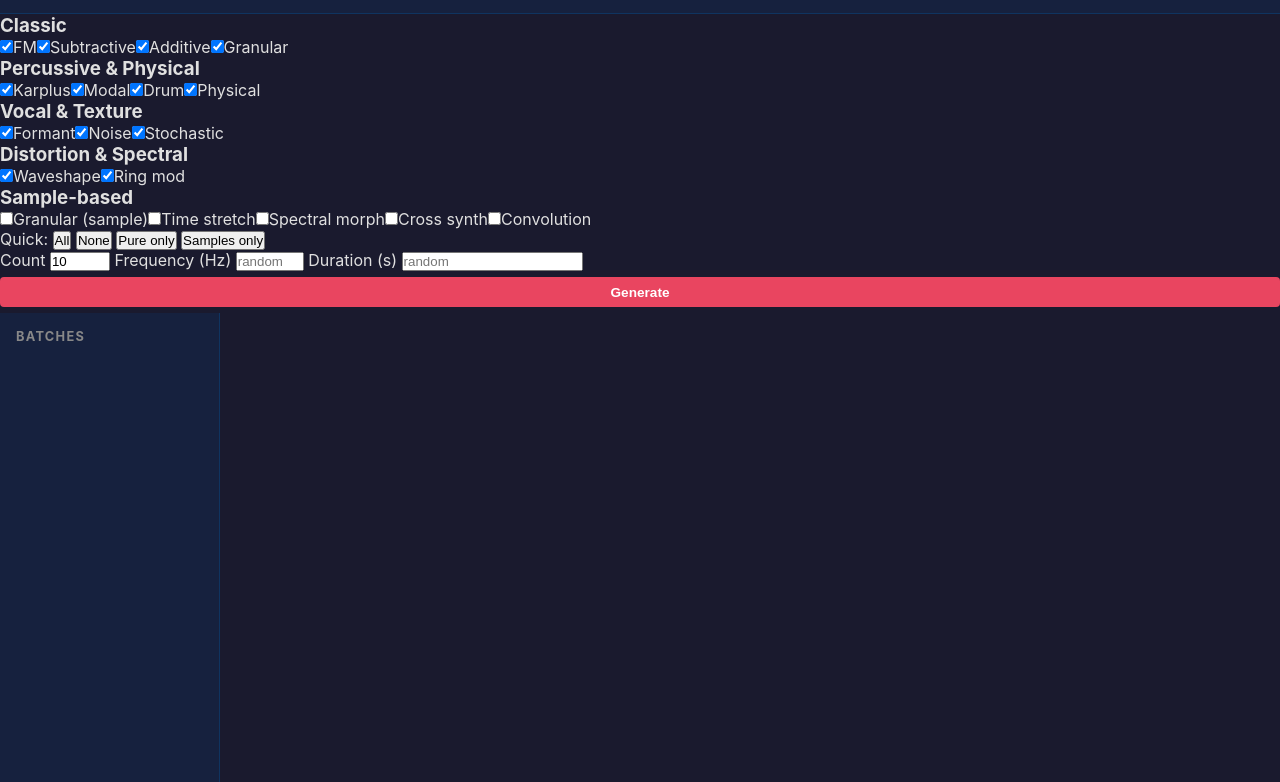
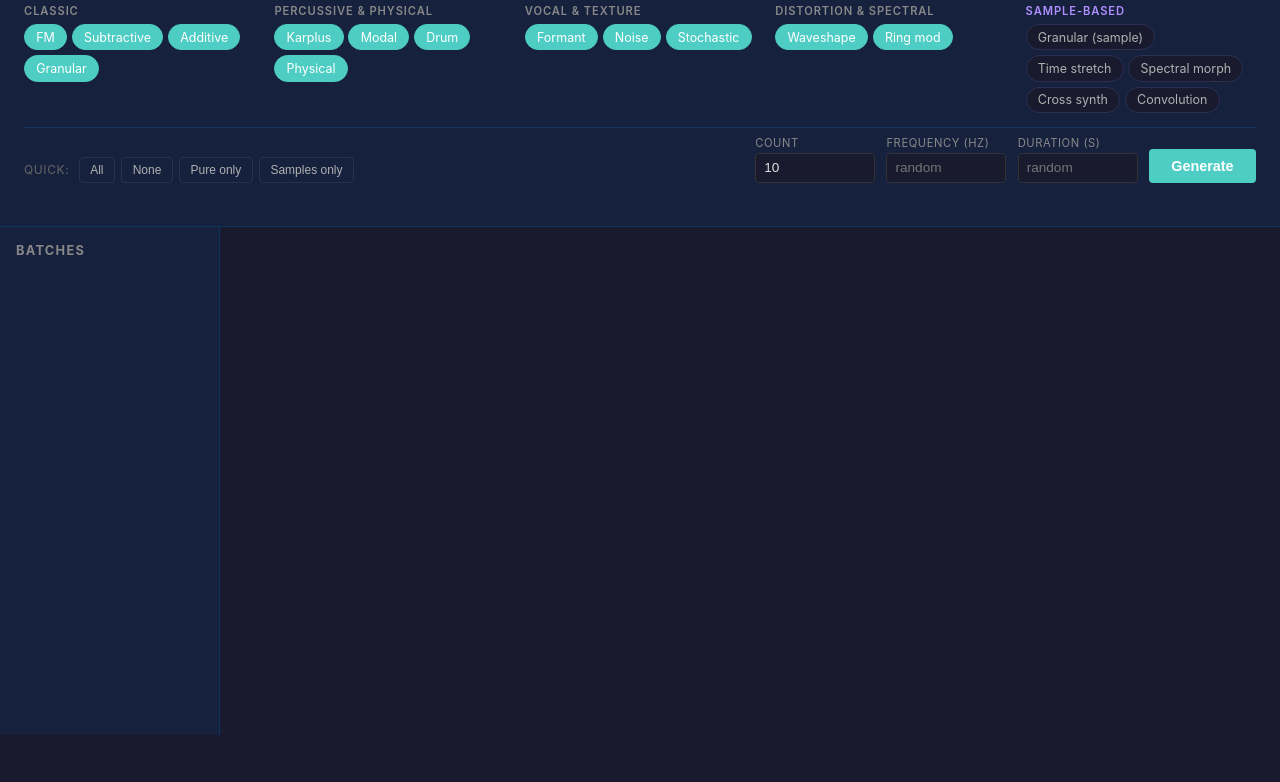
Before and after one commit to rotarydialer/sound-explorer, a website: page public/index.html in a window 1280 px wide. Shown: the part 65-847 px from the top of the page. After the commit the page ends 800 px from the top, so only its background shows below. Drawn offline with Linux system fonts and the light colour scheme; no server answers.

Commit message:
style: ditch the red; placeholder teal

```diff
--- a/public/style.css
+++ b/public/style.css
@@ -8,24 +8,228 @@ body {
   font-family: -apple-system, BlinkMacSystemFont, "Segoe UI", Roboto, sans-serif;
   background: #1a1a2e;
   color: #e0e0e0;
-  min-height: 100vh;
+  display: flex;
+  flex-direction: column;
+  height: 100vh;
 }
 
 header {
   background: #16213e;
-  padding: 1rem 1.5rem;
+  padding: 0.85rem 1.5rem;
   border-bottom: 1px solid #0f3460;
+  display: flex;
+  align-items: center;
+  justify-content: space-between;
 }
 
 header h1 {
   font-size: 1.3rem;
   font-weight: 600;
-  color: #e94560;
+  color: #4ecdc4;
 }
+
+#gen-bar-toggle {
+  background: transparent;
+  color: #888;
+  border: 1px solid #333;
+  border-radius: 4px;
+  padding: 0.25rem 0.7rem;
+  font-size: 0.75rem;
+  cursor: pointer;
+}
+
+#gen-bar-toggle:hover {
+  color: #4ecdc4;
+  border-color: #4ecdc4;
+}
+
+/* ========= Generate bar ========= */
+
+#generate-bar {
+  background: #16213e;
+  border-bottom: 1px solid #0f3460;
+  padding: 1rem 1.5rem;
+  display: flex;
+  flex-direction: column;
+  gap: 0.85rem;
+}
+
+#generate-bar.hidden {
+  display: none;
+}
+
+.gen-types {
+  display: grid;
+  grid-template-columns: repeat(auto-fit, minmax(220px, 1fr));
+  gap: 0.85rem 1.25rem;
+}
+
+.type-group h3 {
+  font-size: 0.7rem;
+  text-transform: uppercase;
+  letter-spacing: 0.08em;
+  color: #888;
+  margin-bottom: 0.35rem;
+  font-weight: 600;
+}
+
+.type-group-samples h3 {
+  color: #b08fff;
+}
+
+.type-pills {
+  display: flex;
+  flex-wrap: wrap;
+  gap: 0.3rem;
+}
+
+.type-pill {
+  display: inline-flex;
+  align-items: center;
+  padding: 0.3rem 0.7rem;
+  border-radius: 999px;
+  border: 1px solid #2a3050;
+  background: #1a1a2e;
+  color: #b0b0b0;
+  cursor: pointer;
+  font-size: 0.78rem;
+  user-select: none;
+  transition: background 0.1s, border-color 0.1s, color 0.1s;
+}
+
+.type-pill input {
+  display: none;
+}
+
+.type-pill:hover {
+  border-color: #555;
+  color: #fff;
+}
+
+.type-pill.checked {
+  background: #4ecdc4;
+  border-color: #4ecdc4;
+  color: #fff;
+}
+
+.type-group-samples .type-pill.checked {
+  background: #7c5cff;
+  border-color: #7c5cff;
+}
+
+/* ========= Generate controls row ========= */
+
+.gen-controls {
+  display: flex;
+  flex-wrap: wrap;
+  align-items: flex-end;
+  gap: 1rem 1.5rem;
+  padding-top: 0.5rem;
+  border-top: 1px solid #0f3460;
+}
+
+.gen-quick {
+  display: flex;
+  align-items: center;
+  gap: 0.4rem;
+  flex-wrap: wrap;
+}
+
+.gen-quick-label {
+  font-size: 0.75rem;
+  color: #666;
+  text-transform: uppercase;
+  letter-spacing: 0.05em;
+  margin-right: 0.2rem;
+}
+
+.gen-quick button {
+  background: transparent;
+  color: #b0b0b0;
+  border: 1px solid #2a3050;
+  border-radius: 4px;
+  padding: 0.3rem 0.65rem;
+  font-size: 0.75rem;
+  cursor: pointer;
+}
+
+.gen-quick button:hover {
+  border-color: #4ecdc4;
+  color: #4ecdc4;
+}
+
+.gen-knobs {
+  display: flex;
+  align-items: flex-end;
+  gap: 0.7rem;
+  margin-left: auto;
+  flex-wrap: wrap;
+}
+
+.gen-knob {
+  display: flex;
+  flex-direction: column;
+  gap: 0.2rem;
+  font-size: 0.7rem;
+  color: #888;
+  text-transform: uppercase;
+  letter-spacing: 0.05em;
+}
+
+.gen-knob input {
+  background: #1a1a2e;
+  border: 1px solid #333;
+  border-radius: 4px;
+  color: #e0e0e0;
+  padding: 0.4rem 0.5rem;
+  font-size: 0.85rem;
+  width: 7.5rem;
+  text-transform: none;
+  letter-spacing: normal;
+}
+
+.gen-knob input:focus {
+  outline: none;
+  border-color: #4ecdc4;
+}
+
+#gen-btn {
+  background: #4ecdc4;
+  color: #fff;
+  border: none;
+  border-radius: 4px;
+  padding: 0.55rem 1.4rem;
+  cursor: pointer;
+  font-size: 0.9rem;
+  font-weight: 600;
+  height: 2.1rem;
+}
+
+#gen-btn:hover {
+  background: #3aa89f;
+}
+
+#gen-btn:disabled {
+  background: #555;
+  cursor: not-allowed;
+}
+
+#gen-status {
+  font-size: 0.78rem;
+  color: #888;
+  min-height: 1.1em;
+}
+
+#gen-status.error {
+  color: #ffb86b;
+}
+
+/* ========= Layout ========= */
 
 #layout {
   display: flex;
-  height: calc(100vh - 57px);
+  flex: 1;
+  min-height: 0;
 }
 
 /* Sidebar */
@@ -44,67 +248,6 @@ header h1 {
   letter-spacing: 0.1em;
   color: #888;
   margin-bottom: 0.75rem;
-}
-
-/* Generate panel */
-#generate-panel {
-  margin-bottom: 1.25rem;
-  padding-bottom: 1rem;
-  border-bottom: 1px solid #0f3460;
-}
-
-.gen-field {
-  margin-bottom: 0.5rem;
-}
-
-.gen-field label {
-  display: block;
-  font-size: 0.7rem;
-  color: #888;
-  margin-bottom: 0.2rem;
-}
-
-.gen-field input,
-.gen-field select {
-  width: 100%;
-  background: #1a1a2e;
-  border: 1px solid #333;
-  border-radius: 4px;
-  color: #e0e0e0;
-  padding: 0.3rem 0.4rem;
-  font-size: 0.8rem;
-}
-
-.gen-field select[multiple] {
-  height: 5rem;
-}
-
-#gen-btn {
-  width: 100%;
-  background: #e94560;
-  color: #fff;
-  border: none;
-  border-radius: 4px;
-  padding: 0.45rem;
-  cursor: pointer;
-  font-size: 0.85rem;
-  font-weight: 600;
-  margin-top: 0.4rem;
-}
-
-#gen-btn:hover {
-  background: #c73851;
-}
-
-#gen-btn:disabled {
-  background: #555;
-  cursor: not-allowed;
-}
-
-#gen-status {
-  font-size: 0.75rem;
-  color: #888;
-  margin-top: 0.4rem;
 }
 
 #batch-list {
@@ -127,7 +270,7 @@ header h1 {
 
 #batch-list li.active {
   background: #0f3460;
-  color: #e94560;
+  color: #4ecdc4;
 }
 
 /* Main content */
@@ -153,7 +296,7 @@ header h1 {
 }
 
 .sound-card:hover {
-  border-color: #e94560;
+  border-color: #4ecdc4;
 }
 
 .sound-card-header {
@@ -176,7 +319,7 @@ header h1 {
   padding: 0.15rem 0.5rem;
   border-radius: 10px;
   background: #0f3460;
-  color: #e94560;
+  color: #4ecdc4;
 }
 
 .sound-params {
@@ -203,7 +346,7 @@ header h1 {
 }
 
 .play-btn {
-  background: #e94560;
+  background: #4ecdc4;
   color: #fff;
   border: none;
   border-radius: 4px;
@@ -214,7 +357,7 @@ header h1 {
 }
 
 .play-btn:hover {
-  background: #c73851;
+  background: #3aa89f;
 }
 
 .play-btn.playing {
@@ -272,7 +415,7 @@ header h1 {
 }
 
 .detail-toggle:hover {
-  color: #e94560;
+  color: #4ecdc4;
 }
 
 .sound-detail h3 {
```
